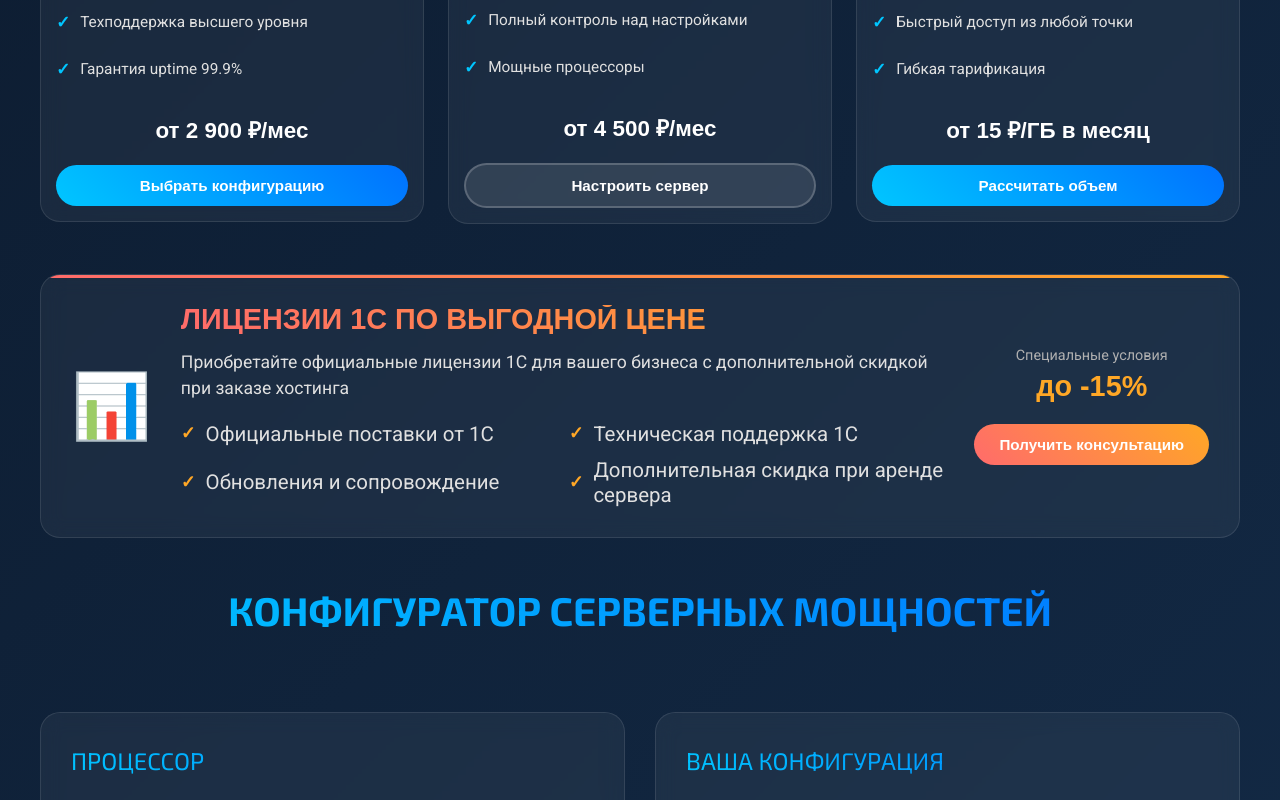
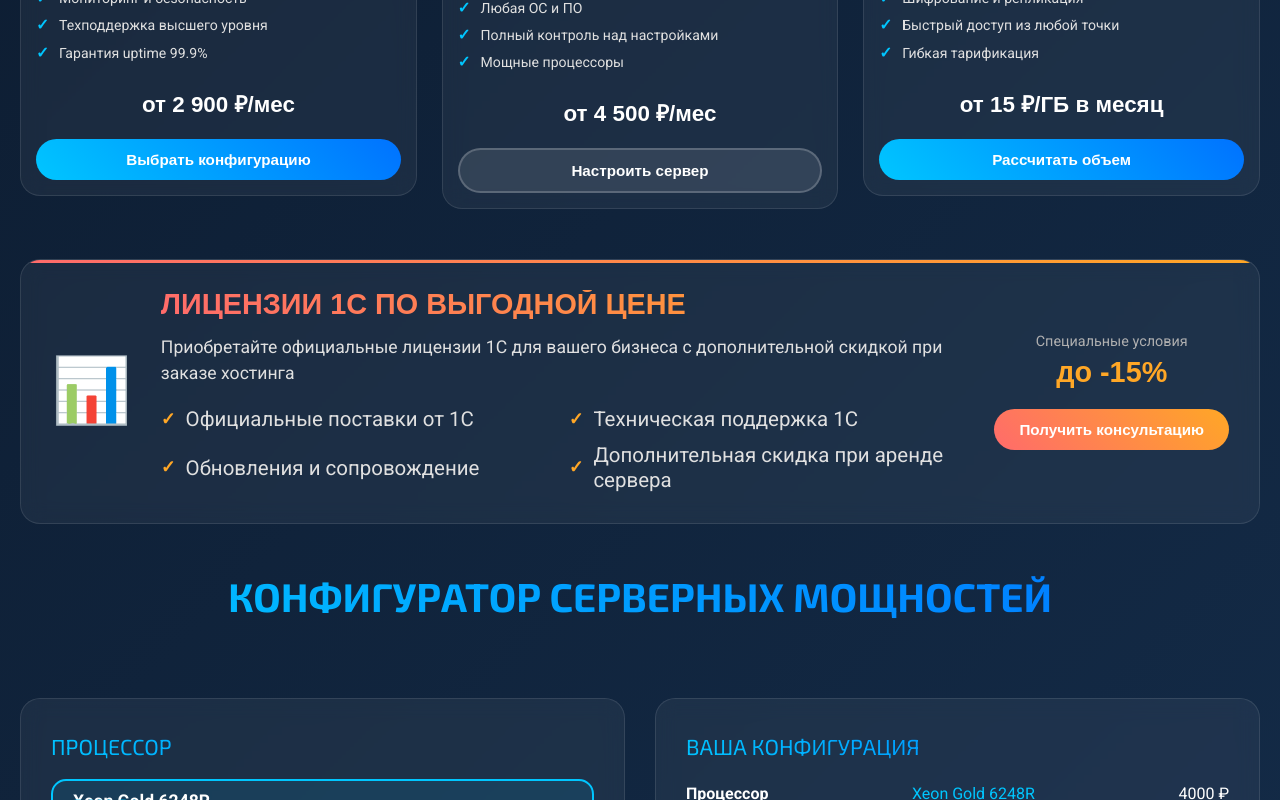
Before and after one commit to Taras-Chernov/hostprov, a website: page index.html in a window 1280 px wide. Shown: the part 840-1640 px from the top of the page. Drawn offline with Linux system fonts and the light colour scheme.

```diff
--- a/index.html
+++ b/index.html
@@ -124,7 +124,7 @@
                         <div class="product-price">
                             <span class="price">от 2 900 ₽/мес</span>
                         </div>
-                        <button class="product-btn primary">Выбрать конфигурацию</button>
+                        <button class="product-btn primary"><a href="#configurator">Выбрать конфигурацию</a></button>
                     </div>
 
                     <!-- Карточка 2 -->
@@ -142,7 +142,7 @@
                         <div class="product-price">
                             <span class="price">от 4 500 ₽/мес</span>
                         </div>
-                        <button class="product-btn secondary">Настроить сервер</button>
+                        <button class="product-btn secondary"><a href="#configurator-server">Настроить сервер</a></button>
                     </div>
 
                     <!-- Карточка 3 -->
@@ -211,8 +211,8 @@
         <section class="order">
             <div class="wrapper">
                 <div class="configurator-container">
-                    <div class="configurator-header">
-                        <h1>КОНФИГУРАТОР СЕРВЕРНЫХ МОЩНОСТЕЙ</h1>
+                    <div class="configurator-header" id="configurator-server">
+                        <h1 id="configurator">КОНФИГУРАТОР СЕРВЕРНЫХ МОЩНОСТЕЙ</h1>
                     </div>
 
                     <!-- Левый столбец - Выбор конфигурации -->
@@ -377,7 +377,7 @@
 
 
                 <!-- Блок для заказа дискового пространства -->
-<div class="configurator-container" style="margin-top: 50px;">
+                <div class="configurator-container" id="config-disk">
                     <div class="configurator-header">
                         <h1>КОНФИГУРАТОР ДИСКОВОГО ПРОСТРАНСТВА</h1>
                     </div>
--- a/src/sass/base/_base.scss
+++ b/src/sass/base/_base.scss
@@ -15,6 +15,7 @@
 body {
     padding-top: 80px;
     background: #f8f9fa;
+    color: #ffffff;
     background: linear-gradient(135deg, #0c1a2d 0%, #1a3a5f 100%);
     @include m.font($size: 1rem);
     @extend %font-text;
@@ -47,7 +48,7 @@
 }
 
 h2 {
-    @include m.font($size: 1.9vw, $height: 2.2rem);
+    @include m.font($size: 1.7vw, $height: 2.2rem);
     @extend %font-primary;
     padding-bottom: 15px;
     text-transform: uppercase;
@@ -63,7 +64,7 @@
 }
 
 h3 {
-    @include m.font($size: 1.16vw, $height: 1.8rem);
+    @include m.font($size: 2vw, $height: 1.8rem);
     @extend %font-primary;
     text-transform: uppercase;
     @include m.media-tablet {
@@ -96,7 +97,7 @@
 }
 
 p {
-    @include m.font($size: 1.5vw, $height: 2rem);
+    @include m.font($size: 1.3vw, $height: 2rem);
     @extend %font-text;
         @include m.media-tablet {
             @include m.font($size: 2.08vw, $height: 1.5rem);
@@ -107,7 +108,7 @@
 }
 
 li {
-    @include m.font($size: 1.2vw, $height: 1.7rem);
+    @include m.font($size: 1.1vw, $height: 1.7rem);
     @extend %font-text;
 }
 
--- a/src/sass/base/_slider.scss
+++ b/src/sass/base/_slider.scss
@@ -27,7 +27,7 @@
 }
 
 .slider-description {
-    max-width: 430px;
+    max-width: 400px;
     text-align: left;
 }
 
--- a/src/sass/components/_about.scss
+++ b/src/sass/components/_about.scss
@@ -1,3 +1,5 @@
+@use '../abstract/mixins' as m;
+
 .about {
     display: flex;
     justify-content: center;
@@ -6,12 +8,10 @@
 }
 
 .about-section {
-    padding: 80px 20px;
-    background: linear-gradient(135deg, #0c1a2d 0%, #1a3a5f 100%);
+
 }
 
 .about-container {
-    max-width: 1200px;
     margin: 0 auto;
 }
 
@@ -72,9 +72,10 @@
 }
 
 .expertise-grid {
-    display: grid;
+    @include m.columns($width: 32%,$justify: space-between);
+    /*display: grid;
     grid-template-columns: repeat(auto-fit, minmax(350px, 1fr));
-    gap: 25px;
+    gap: 25px;*/
     margin-top: 30px;
 }
 
--- a/src/sass/components/_order.scss
+++ b/src/sass/components/_order.scss
@@ -1,13 +1,5 @@
-   body {
-            font-family: 'Arial', sans-serif;
-            background: linear-gradient(135deg, #0c1a2d 0%, #1a3a5f 100%);
-            color: #fff;
-            min-height: 100vh;
-            padding: 20px;
-        }
 
 .configurator-container {
-            max-width: 1200px;
             margin: 0 auto;
             display: grid;
             grid-template-columns: 1fr 1fr;
@@ -44,11 +36,6 @@
             border: 1px solid rgba(255, 255, 255, 0.1);
         }
 
-        h2 {
-            margin-bottom: 20px;
-            color: #fff;
-            font-size: 1.5em;
-        }
 
         .processor-options {
             display: grid;
--- a/src/sass/components/_products.scss
+++ b/src/sass/components/_products.scss
@@ -61,7 +61,7 @@
     text-align: center;
     color: #b0b0b0;
     margin-bottom: 25px;
-    font-size: 0.95em;
+    //font-size: 0.95em;
     line-height: 1.4;
     flex-shrink: 0;
 }
@@ -76,7 +76,6 @@
 }
 
 .product-features li {
-    padding: 10px 0;
     display: flex;
     align-items: center;
     color: #e0e0e0;
```
Also changed, not shown: src/sass/style.css, 1 other file. Lines whose indentation alone changed are shown as unchanged.
